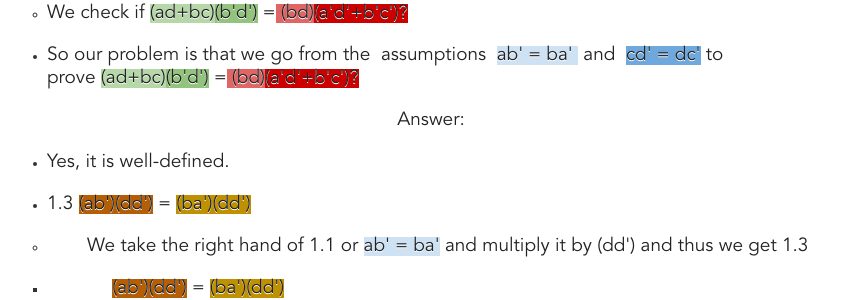
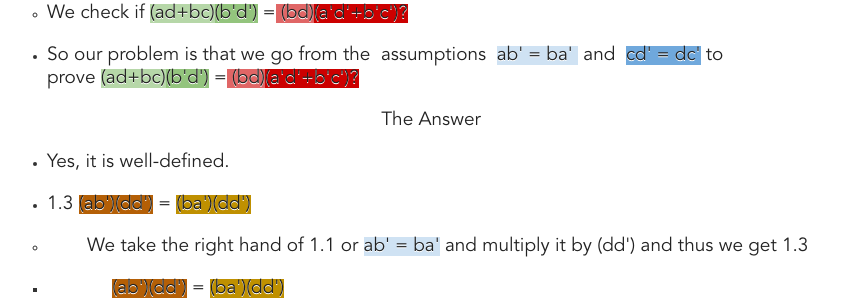
Before and after one commit to jpamata/jpamata.github.io, a Jekyll site: the page built from _posts/2021-01-26-mf-010.md, in a window 1280 px wide and 900 px high, scrolled down 4462 px. Shown: the part 149-449 px from the top of the window, without its empty margins (209-1054 px from the left). Built offline with Jekyll 4.4.1, drawn with Linux system fonts in a browser that asks for light colours; formulas are drawn with MathJax 3; comment, search, counter and statistics services are not loaded.

Commit message:
Update 2021-01-26-mf-010.md

```diff
--- a/_posts/2021-01-26-mf-010.md
+++ b/_posts/2021-01-26-mf-010.md
@@ -117,7 +117,7 @@ To review:
   <li><p>So our problem is that we go from the&nbsp; assumptions&nbsp;&nbsp;<span style="background-color: #cfe2f3;">ab' = ba' </span>&nbsp;and&nbsp;&nbsp;<span style="background-color: #6fa8dc;">cd' = dc'</span>&nbsp;to prove&nbsp;<span style="background-color: #b6d7a8;">(ad+bc)</span><span style="background-color: #93c47d;">(b'd')</span>&nbsp;=<span style="background-color: #e06666;">&nbsp;(bd)</span><span style="background-color: #cc0000;">(a'd'+b'c')?</span></p></li>
 </ul>
 
-<center><p>Answer:</p></center>
+<center><p>The Answer</p></center>
 
 <ul>
   <li><p>Yes, it is well-defined.</p></li>
```
